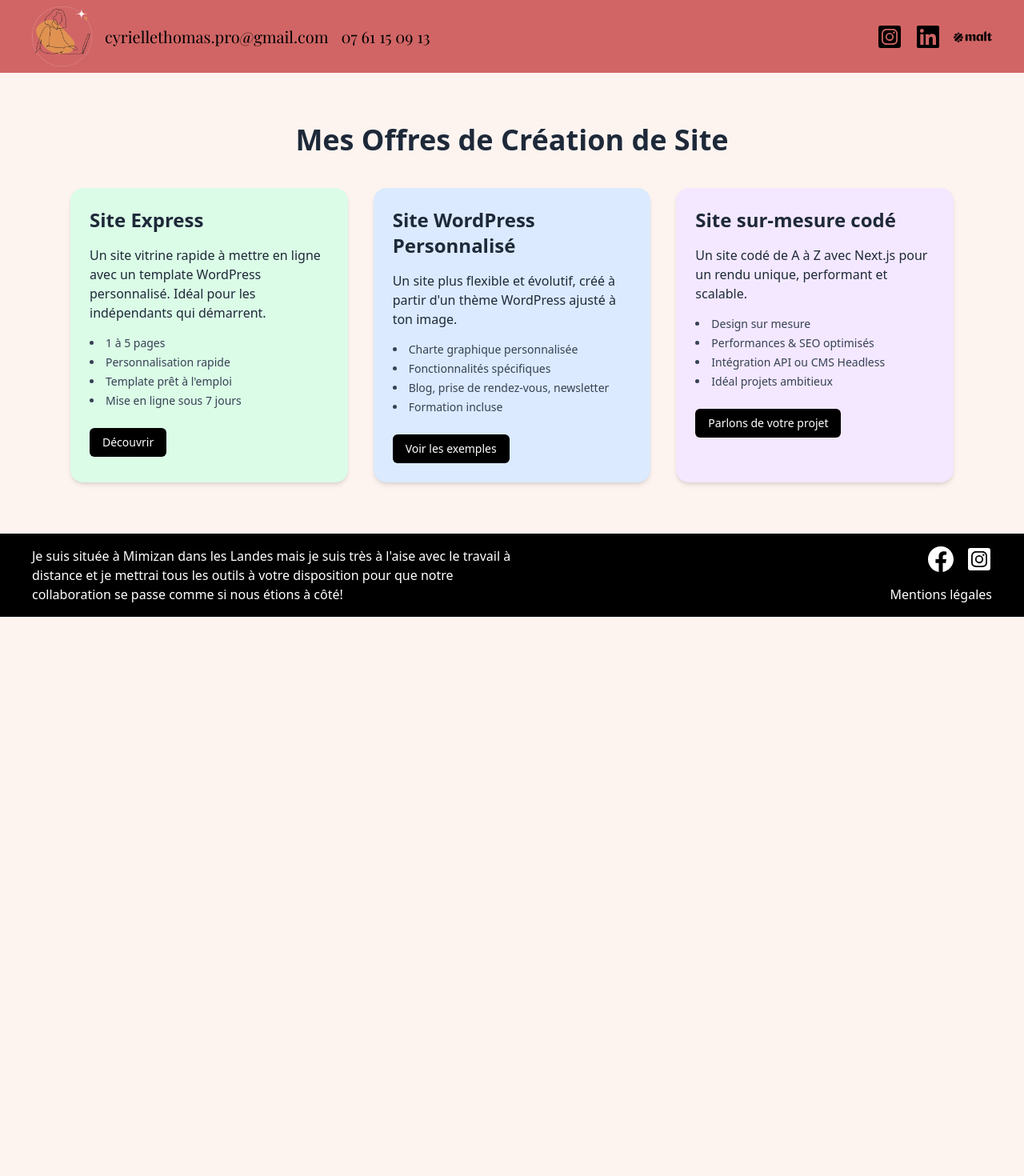
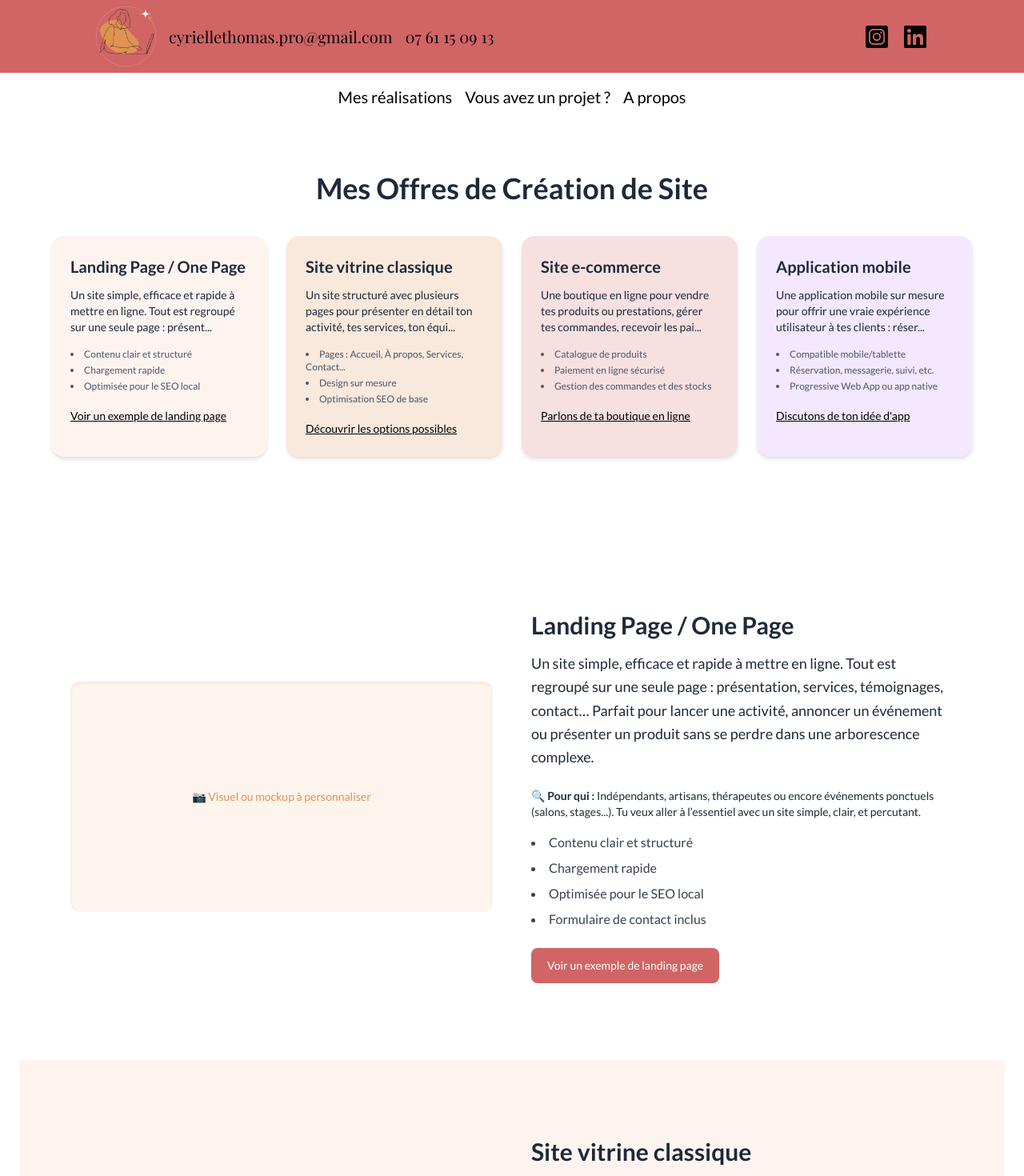
Before and after one commit to CyrThoDev/portfolio, a Next.js app: page /prestations in a window 1280 px wide. Shown: the top 1470 px of the page at 80% size. Before the commit the page ends 800 px from the top, so only its background shows below. Built offline with nearby package versions, Linux system fonts and the light colour scheme.

Commit message:
Refonte du layout

```diff
--- a/src/app/layout.tsx
+++ b/src/app/layout.tsx
@@ -4,6 +4,7 @@ import localFont from "next/font/local";
 import "./globals.css";
 import Footer from "@/components/Footer";
 import NavBar from "@/components/NavBar";
+import Menu from "@/components/Menu";
 
 const beautiful = localFont({
 	src: "../fonts/beautiful.woff2",
@@ -36,11 +37,13 @@ export default function RootLayout({
 	return (
 		<html
 			lang="fr"
-			className={`${beautiful.variable}  ${lato.variable} ${playfair.variable} antialiased`}
+			className={`${beautiful.variable}  ${lato.variable} ${playfair.variable} font-lato antialiased`}
 		>
-			<NavBar />
-			<body className="bg-themewhite">{children}</body>
-			<Footer />
+			<body>
+				<NavBar />
+				<Menu />
+				{children} <Footer />
+			</body>
 		</html>
 	);
 }
--- a/src/app/page.tsx
+++ b/src/app/page.tsx
@@ -3,8 +3,7 @@ import Menu from "@/components/Menu";
 
 export default function Home() {
 	return (
-		<div>
-			<Menu />
+		<div className="px-10 lg:px-30">
 			<Main />
 		</div>
 	);
--- a/src/app/prestations/page.tsx
+++ b/src/app/prestations/page.tsx
@@ -1,79 +1,85 @@
+import OfferCard, { type Offer } from "@/components/OfferCard";
+import OfferDetailSection from "@/components/OfferDetailSection";
+
+const offers: Offer[] = [
+	{
+		title: "Landing Page / One Page",
+		color: "bg-[#fdf4f0]",
+		description:
+			"Un site simple, efficace et rapide à mettre en ligne. Tout est regroupé sur une seule page : présentation, services, témoignages, contact… Parfait pour lancer une activité, annoncer un événement ou présenter un produit sans se perdre dans une arborescence complexe.",
+		points: [
+			"Contenu clair et structuré",
+			"Chargement rapide",
+			"Optimisée pour le SEO local",
+			"Formulaire de contact inclus",
+		],
+		cta: "Voir un exemple de landing page",
+	},
+	{
+		title: "Site vitrine classique",
+		color: "bg-themeorange/20",
+		description:
+			"Un site structuré avec plusieurs pages pour présenter en détail ton activité, tes services, ton équipe, tes réalisations, etc. Il s’adapte à ton image avec un design personnalisé. Idéal pour construire une présence pro, rassurer tes futurs clients, et développer ta visibilité.",
+		points: [
+			"Pages : Accueil, À propos, Services, Contact...",
+			"Design sur mesure",
+			"Optimisation SEO de base",
+			"Modules complémentaires possibles : blog, newsletter, agenda, annuaire...",
+		],
+		cta: "Découvrir les options possibles",
+	},
+	{
+		title: "Site e-commerce",
+		color: "bg-[#D16565]/20",
+		description:
+			"Une boutique en ligne pour vendre tes produits ou prestations, gérer tes commandes, recevoir les paiements, et suivre ton activité. Je m’occupe de toute la partie technique pour que tu puisses te concentrer sur ton offre.",
+		points: [
+			"Catalogue de produits",
+			"Paiement en ligne sécurisé",
+			"Gestion des commandes et des stocks",
+			"Options avancées : click & collect, code promo, facturation automatique",
+		],
+		cta: "Parlons de ta boutique en ligne",
+	},
+	{
+		title: "Application mobile",
+		color: "bg-purple-100",
+		description:
+			"Une application mobile sur mesure pour offrir une vraie expérience utilisateur à tes clients : réservation, suivi, contenu exclusif, messagerie ou notifications… Selon ton besoin, on peut partir sur une web app ou une application native.",
+		points: [
+			"Compatible mobile/tablette",
+			"Réservation, messagerie, suivi, etc.",
+			"Progressive Web App ou app native",
+			"Idéal pour projets interactifs ou communautaires",
+		],
+		cta: "Discutons de ton idée d'app",
+	},
+];
+
 export default function OffresPage() {
 	return (
-		<>
-			<main className="max-w-6xl mx-auto px-6 py-16 text-gray-800">
-				<h1 className="text-4xl font-bold mb-10 text-center">
-					Mes Offres de Création de Site
-				</h1>
+		<main className="min-h-screen flex flex-col px-6 py-16 text-gray-800 bg-white scroll-smooth">
+			<h1 className="text-4xl font-bold mb-10 text-center">
+				Mes Offres de Création de Site
+			</h1>
 
-				<section className="grid md:grid-cols-3 gap-8">
-					<OfferCard
-						title="Site Express"
-						color="bg-green-100"
-						description="Un site vitrine rapide à mettre en ligne avec un template WordPress personnalisé. Idéal pour les indépendants qui démarrent."
-						points={[
-							"1 à 5 pages",
-							"Personnalisation rapide",
-							"Template prêt à l'emploi",
-							"Mise en ligne sous 7 jours",
-						]}
-						cta="Découvrir"
-					/>
-					<OfferCard
-						title="Site WordPress Personnalisé"
-						color="bg-blue-100"
-						description="Un site plus flexible et évolutif, créé à partir d'un thème WordPress ajusté à ton image."
-						points={[
-							"Charte graphique personnalisée",
-							"Fonctionnalités spécifiques",
-							"Blog, prise de rendez-vous, newsletter",
-							"Formation incluse",
-						]}
-						cta="Voir les exemples"
-					/>
-					<OfferCard
-						title="Site sur-mesure codé"
-						color="bg-purple-100"
-						description="Un site codé de A à Z avec Next.js pour un rendu unique, performant et scalable."
-						points={[
-							"Design sur mesure",
-							"Performances & SEO optimisés",
-							"Intégration API ou CMS Headless",
-							"Idéal projets ambitieux",
-						]}
-						cta="Parlons de votre projet"
-					/>
-				</section>
-			</main>
-		</>
+			<section className="w-full max-w-6xl mx-auto grid md:grid-cols-2 lg:grid-cols-4 gap-6 mb-24">
+				{offers.map((offer, index) => (
+					<a key={index} href={`#offer-${index}`} className="block">
+						<OfferCard {...offer} />
+					</a>
+				))}
+			</section>
+
+			{/* Section détails des offres */}
+			{offers.map((offer, index) => (
+				<OfferDetailSection
+					key={index}
+					id={`offer-${index}`}
+					offer={offer}
+					reverse={index % 2 === 1}
+				/>
+			))}
+		</main>
 	);
 }
-
-function OfferCard({
-	title,
-	description,
-	points,
-	cta,
-	color,
-}: {
-	title: string;
-	description: string;
-	points: string[];
-	cta: string;
-	color: string;
-}) {
-	return (
-		<div className={`p-6 rounded-2xl shadow-md ${color}`}>
-			<h2 className="text-2xl font-semibold mb-4">{title}</h2>
-			<p className="mb-4">{description}</p>
-			<ul className="mb-6 list-disc list-inside text-sm text-gray-700 space-y-1">
-				{points.map((p, i) => (
-					<li key={i}>{p}</li>
-				))}
-			</ul>
-			<button className="text-sm font-medium text-white bg-black px-4 py-2 rounded-md hover:bg-gray-900 transition">
-				{cta}
-			</button>
-		</div>
-	);
-}
--- a/src/components/Footer.tsx
+++ b/src/components/Footer.tsx
@@ -7,7 +7,7 @@ import { FaInstagramSquare } from "react-icons/fa";
 
 const Footer = () => {
 	return (
-		<div className="text-white grid grid-cols-2 items-center bg-black  px-10 py-4 ">
+		<div className="px-10 lg:px-30 text-white  grid grid-cols-2 items-center bg-black py-4 ">
 			<div className="">
 				<p className="text-white">
 					{" "}
--- a/src/components/Main/Main.tsx
+++ b/src/components/Main/Main.tsx
@@ -4,7 +4,7 @@ import Offres from "./Offres";
 
 const Main = () => {
 	return (
-		<div className="px-20 py-20 flex flex-col gap-10">
+		<div className="py-20 flex flex-col gap-10">
 			<Presentation />
 			<Offres />
 		</div>
--- a/src/components/Menu.tsx
+++ b/src/components/Menu.tsx
@@ -1,17 +1,41 @@
-import React from "react";
+"use client";
+import React, { useEffect, useState } from "react";
 import Link from "next/link";
 
 const Menu = () => {
+	const [isSticky, setIsSticky] = useState(false);
+
+	useEffect(() => {
+		const handleScroll = () => {
+			if (window.scrollY > 0) {
+				setIsSticky(true);
+			} else {
+				setIsSticky(false);
+			}
+		};
+
+		window.addEventListener("scroll", handleScroll);
+		return () => window.removeEventListener("scroll", handleScroll);
+	}, []);
+
 	return (
-		<>
-			<div className="flex flex-col text-2xl items-center text-center justify-center lg:justify-end bg-background tablet:flex-row">
-				<div className="flex gap-4 my-4 tablet:mr-20 ">
-					<Link href="/realisations">Mes réalisations</Link>
-					<Link href="/prestations">Vous avez un projet?</Link>
-					<Link href="/apropos">A propos</Link>
-				</div>
+		<nav
+			className={`sticky top-0 z-50  transition-colors duration-300 ${
+				isSticky ? "shadow-md bg-themered" : ""
+			}`}
+		>
+			<div className="flex flex-col md:flex-row gap-4 text-xl items-center text-center justify-center py-4 tablet:flex-row tablet:justify-end tablet:gap-8 tablet:px-8">
+				<Link href="/realisations" className="hover:underline">
+					Mes réalisations
+				</Link>
+				<Link href="/prestations" className="hover:underline">
+					Vous avez un projet ?
+				</Link>
+				<Link href="/apropos" className="hover:underline">
+					A propos
+				</Link>
 			</div>
-		</>
+		</nav>
 	);
 };
 
--- a/src/components/NavBar.tsx
+++ b/src/components/NavBar.tsx
@@ -15,8 +15,8 @@ const NavBar = () => {
 
 	const mailtoHref = `mailto:${email}?subject=${encodeURIComponent(subject)}&body=${encodeURIComponent(body)}`;
 	return (
-		<div className="flex px-10 py-2 bg-themered justify-between items-center">
-			<div className="font-playfair  flex flex-col md:flex-row justify-start gap-4 items-center">
+		<div className="px-10 lg:px-30 flex flex-col gap-4 md:flex-row py-2 bg-themered justify-between items-center">
+			<div className="font-playfair flex flex-col md:flex-row justify-start gap-4 items-center">
 				<Link href="/">
 					<Image
 						src={logo}
@@ -25,8 +25,8 @@ const NavBar = () => {
 						height={75}
 					/>
 				</Link>
-				<div className="flex flex-row gap-4 text-xl">
-					<Link href={mailtoHref} className="font-medium">
+				<div className=" flex flex-col items-center md:flex-row gap-4 text-xl">
+					<Link href={mailtoHref} className="font-xl">
 						cyriellethomas.pro@gmail.com
 					</Link>
 					<Link href="tel:0761150913">07 61 15 09 13</Link>
@@ -43,9 +43,6 @@ const NavBar = () => {
 					>
 						<FaLinkedin size="2rem" />
 					</Link>
-					<Link href="https://www.instagram.com/cyr_webdev" target="_blank">
-						<SiMalt size="3rem" />
-					</Link>
 				</div>
 			</div>
 		</div>
--- /dev/null
+++ b/src/components/OfferCard.tsx
@@ -0,0 +1,30 @@
+export interface Offer {
+	title: string;
+	description: string;
+	points: string[];
+	cta: string;
+	color: string;
+}
+
+export default function OfferCard({
+	title,
+	description,
+	points,
+	cta,
+	color,
+}: Offer) {
+	return (
+		<div className={`p-6 rounded-2xl shadow-md h-full ${color}`}>
+			<h2 className="text-xl font-semibold mb-3">{title}</h2>
+			<p className="text-sm mb-4">{description.slice(0, 100)}...</p>
+			<ul className="text-xs text-gray-600 space-y-1 mb-4 list-disc list-inside">
+				{points.slice(0, 3).map((p, i) => (
+					<li key={i}>{p}</li>
+				))}
+			</ul>
+			<span className="text-sm underline text-black hover:text-gray-700">
+				{cta}
+			</span>
+		</div>
+	);
+}
--- /dev/null
+++ b/src/components/OfferDetailSection.tsx
@@ -0,0 +1,95 @@
+import type { Offer } from "./OfferCard";
+
+export default function OfferDetailSection({
+	id,
+	offer,
+	reverse = false,
+}: {
+	id: string;
+	offer: Offer;
+	reverse?: boolean;
+}) {
+	const bgColor = reverse ? "bg-[#fdf4f0]" : "bg-white";
+	const textColor = "text-gray-800";
+
+	return (
+		<section id={id} className={`py-24 ${bgColor}`}>
+			<div
+				className={`max-w-6xl mx-auto px-6 grid grid-cols-1 md:grid-cols-2 gap-12 items-center ${
+					reverse ? "md:flex-row-reverse" : ""
+				}`}
+			>
+				{/* Visuel ou Mockup à droite ou gauche */}
+				<div className="rounded-xl h-72 bg-[#E19251]/10 flex items-center justify-center text-[#E19251] text-sm shadow-inner">
+					📷 Visuel ou mockup à personnaliser
+				</div>
+
+				{/* Contenu textuel */}
+				<div className={textColor}>
+					<h2 className="text-3xl font-bold mb-4">{offer.title}</h2>
+					<p className="mb-6 leading-relaxed text-lg">{offer.description}</p>
+
+					{/* Public cible */}
+					{offer.title.includes("Landing") && (
+						<p className="mb-4 text-sm">
+							🔍 <strong>Pour qui :</strong> Indépendants, artisans, thérapeutes
+							ou encore événements ponctuels (salons, stages...). Tu veux aller
+							à l’essentiel avec un site simple, clair, et percutant.
+						</p>
+					)}
+					{offer.title.includes("vitrine") && (
+						<p className="mb-4 text-sm">
+							🔍 <strong>Pour qui :</strong> Professions libérales, commerçants,
+							TPE, artistes ou associations qui ont besoin d’un site solide,
+							rassurant, à leur image.
+						</p>
+					)}
+					{offer.title.includes("e-commerce") && (
+						<p className="mb-4 text-sm">
+							🔍 <strong>Pour qui :</strong> Tu veux vendre des produits ou
+							prestations en ligne et automatiser les paiements, commandes et
+							livraisons.
+						</p>
+					)}
+					{offer.title.includes("Application") && (
+						<p className="mb-4 text-sm">
+							🔍 <strong>Pour qui :</strong> Structures avec une idée de service
+							numérique interactif (communauté, réservation, contenu exclusif,
+							etc.) accessible sur smartphone.
+						</p>
+					)}
+
+					{/* Liste des points forts */}
+					<ul className="space-y-2 list-disc list-inside text-gray-700 text-base mb-6">
+						{offer.points.map((point, index) => (
+							<li key={index}>{point}</li>
+						))}
+					</ul>
+
+					{/* Modules supplémentaires pour site vitrine */}
+					{offer.title.includes("vitrine") && (
+						<div className="mb-6">
+							<h3 className="font-semibold text-base mb-2">
+								🔧 Modules supplémentaires disponibles :
+							</h3>
+							<ul className="list-disc list-inside text-sm text-gray-600 space-y-1">
+								<li>Blog ou actualités</li>
+								<li>Newsletter avec inscription</li>
+								<li>Agenda ou calendrier d'événements</li>
+								<li>Annuaire ou répertoire de membres</li>
+								<li>Galerie photos/vidéos</li>
+								<li>Carte interactive</li>
+								<li>Prise de rendez-vous en ligne</li>
+							</ul>
+						</div>
+					)}
+
+					{/* CTA bouton */}
+					<button className="bg-[#D16565] text-white px-5 py-3 rounded-lg text-sm font-medium hover:bg-[#b65353] transition">
+						{offer.cta}
+					</button>
+				</div>
+			</div>
+		</section>
+	);
+}
```
Also changed, not shown: src/components/Main/Offres.tsx (+11 -9 lines), src/components/Main/Presentation.tsx (+10 -10 lines).
